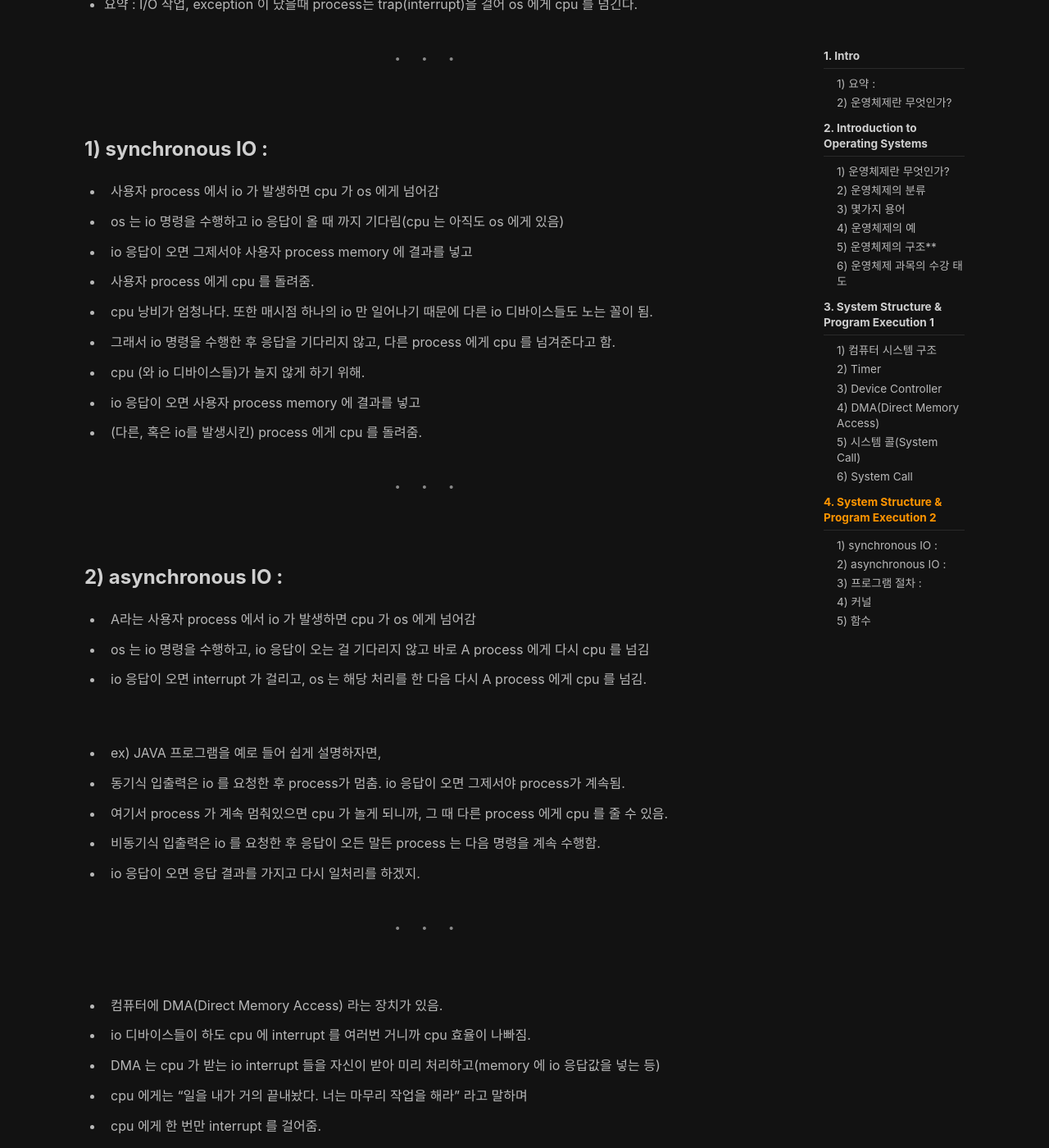
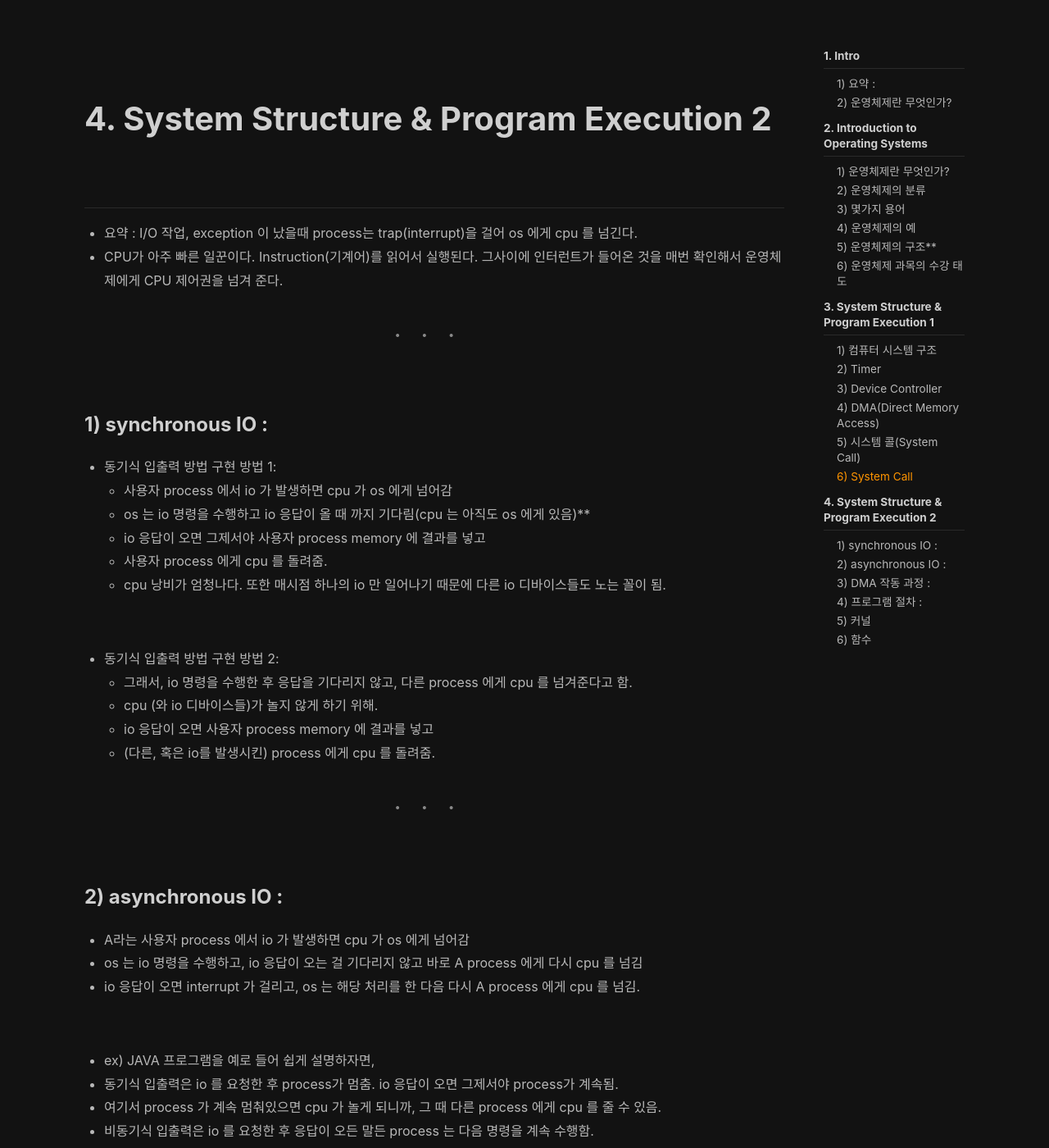
Before and after one commit to wogjs0911/wogjs0911.github.io, a Jekyll site: the page built from _posts/2023-02-11-Operating System.md, in a window 1280 px wide and 1400 px high, scrolled down 12975 px. Shown: the whole window at 82% size. Built offline with Jekyll 4.4.1, drawn with Linux system fonts in a browser that asks for light colours; nearby versions of some CDN libraries; comment, search, counter and statistics services are not loaded; some of the changed text lies outside the part shown.

Commit message:
week12 day6_2

```diff
--- a/_posts/2023-02-11-Operating System.md
+++ b/_posts/2023-02-11-Operating System.md
@@ -366,11 +366,21 @@
 	- CPU는 매 클럭마다 인터럽트 들어온게 있는지를 확인함
 
 <br>
-- 광의의 인터럽트 :
-- (협의의)Interrupt : 하드웨어가 발생시킨 인터럽트(타이머, I/O 컨트롤러)
+- 인터럽트의 개념 종류 :
+
+<br>
+- 넓은 의미의 인터럽트 :
+	- 하드웨어가 발생시킨 인터럽트
+<br>
+- 좁은 의미의 Interrupt : (타이머, I/O 컨트롤러)에도 인터럽트가 있다.
 	- Trap(소프트웨어 인터럽트)
-	- Exception: 프로그램이 오류를 범한 경우
-	- System Call: 프로그램이 커널 함수를 호출하는 경우
+		- Exception: 프로그램이 오류를 범한 경우
+		- System Call: 프로그램이 커널 함수를 호출하는 경우
+
+---
+
+<br>
+- 인터럽트의 종류 :
 
 <br>
 - 벡터(인터럽트 '처리 루틴'의 '주소'를 갖고 있음) → 인터럽트 처리 루틴 → 인터럽트 처리
@@ -392,40 +402,40 @@
 
 
 
+
+
 ---
+
+
+
+
+
 
 <br><br>
 # 4. System Structure & Program Execution 2
 
 
 - 요약 : I/O 작업, exception 이 났을때 process는 trap(interrupt)을 걸어 os 에게 cpu 를 넘긴다.
-
+- CPU가 아주 빠른 일꾼이다. Instruction(기계어)를 읽어서 실행된다. 그사이에 인터런트가 들어온 것을 매번 확인해서 운영체제에게 CPU 제어권을 넘겨 준다.
 
 ---
 
 <br>
 ### 1) synchronous IO :
 
-- 사용자 process 에서 io 가 발생하면 cpu 가 os 에게 넘어감
+- 동기식 입출력 방법 구현 방법 1:
+	- 사용자 process 에서 io 가 발생하면 cpu 가 os 에게 넘어감
+	- os 는 io 명령을 수행하고 io 응답이 올 때 까지 기다림(cpu 는 아직도 os 에게 있음)**
+	- io 응답이 오면 그제서야 사용자 process memory 에 결과를 넣고
+	- 사용자 process 에게 cpu 를 돌려줌.
+	- cpu 낭비가 엄청나다. 또한 매시점 하나의 io 만 일어나기 때문에 다른 io 디바이스들도 노는 꼴이 됨.
 
-- os 는 io 명령을 수행하고 io 응답이 올 때 까지 기다림(cpu 는 아직도 os 에게 있음)
-
-- io 응답이 오면 그제서야 사용자 process memory 에 결과를 넣고
-
-- 사용자 process 에게 cpu 를 돌려줌.
-
-- cpu 낭비가 엄청나다. 또한 매시점 하나의 io 만 일어나기 때문에 다른 io 디바이스들도 노는 꼴이 됨.
-
-
-
-- 그래서 io 명령을 수행한 후 응답을 기다리지 않고, 다른 process 에게 cpu 를 넘겨준다고 함.
-
-- cpu (와 io 디바이스들)가 놀지 않게 하기 위해.
-
-- io 응답이 오면 사용자 process memory 에 결과를 넣고
-
-- (다른, 혹은 io를 발생시킨) process 에게 cpu 를 돌려줌.
-
+<br>
+- 동기식 입출력 방법 구현 방법 2:
+	- 그래서, io 명령을 수행한 후 응답을 기다리지 않고, 다른 process 에게 cpu 를 넘겨준다고 함.
+	- cpu (와 io 디바이스들)가 놀지 않게 하기 위해.
+	- io 응답이 오면 사용자 process memory 에 결과를 넣고
+	- (다른, 혹은 io를 발생시킨) process 에게 cpu 를 돌려줌.
 
 
 ---
@@ -434,37 +444,26 @@
 ### 2) asynchronous IO :
 
 - A라는 사용자 process 에서 io 가 발생하면 cpu 가 os 에게 넘어감
-
 - os 는 io 명령을 수행하고, io 응답이 오는 걸 기다리지 않고 바로 A process 에게 다시 cpu 를 넘김
-
 - io 응답이 오면 interrupt 가 걸리고, os 는 해당 처리를 한 다음 다시 A process 에게 cpu 를 넘김.
 
 
 <br>
 - ex) JAVA 프로그램을 예로 들어 쉽게 설명하자면,
-
 - 동기식 입출력은 io 를 요청한 후 process가 멈춤. io 응답이 오면 그제서야 process가 계속됨.
-
 - 여기서 process 가 계속 멈춰있으면 cpu 가 놀게 되니까, 그 때 다른 process 에게 cpu 를 줄 수 있음.
-
 - 비동기식 입출력은 io 를 요청한 후 응답이 오든 말든 process 는 다음 명령을 계속 수행함.
-
 - io 응답이 오면 응답 결과를 가지고 다시 일처리를 하겠지.
 
 ---
 
 <br>
+### 3) DMA  작동 과정 :
 
 - 컴퓨터에 DMA(Direct Memory Access) 라는 장치가 있음.
-
 - io 디바이스들이 하도 cpu 에 interrupt 를 여러번 거니까 cpu 효율이 나빠짐.
-
 - DMA 는 cpu 가 받는 io interrupt 들을 자신이 받아 미리 처리하고(memory 에 io 응답값을 넣는 등)
-
-- cpu 에게는 "일을 내가 거의 끝내놨다. 너는 마무리 작업을 해라" 라고 말하며
-
-- cpu 에게 한 번만 interrupt 를 걸어줌.
-
+- cpu 에게는 "일을 내가 거의 끝내놨다. 너는 마무리 작업을 해라" 라고 말하며 cpu 에게 한 번만 interrupt 를 걸어줌.
 - 이렇게 cpu 의 부담을 줄여주는 것이 DMA.
 
 
@@ -472,31 +471,20 @@
 
 <br>
 
-- 예를 들어 키보드의 키 하나를 누르면 1byte 정보가 키보드 버퍼에 쌓이고
-
+- 예를 들어, 키보드의 키 하나를 누르면 1byte 정보가 키보드 버퍼에 쌓이고
 - 키보드의 device controller 가 cpu 에 interrupt 를 걸어
-
 - 메모리 내로 방금 생성한 1byte 정보를 복사하라고 요청
-
 - 이런 방식으로 키보드를 사용하면 수많은 interrupt 들이 생성될텐데,
-
 - 이 interrupt 들이 계속 cpu 를 방해하면 성능이 떨어짐.
 
 - DMA 는 이런 상황에서 필요함.
-
 - DMA 는 키보드에서 생성한 1byte 에 대한 interrupt 를 자신이 받아서
-
 - 메모리에 직접 정보를 넣음.
-
 - 메모리에 넣은 정보가 특정 단위(페이지 혹은 블럭)를 넘어서면 그제서야 DMA 가
 
 - cpu 에게 "네가 할 일 내가 미리 끝내놓음. 나머지 작업 네가 처리하셈" 라고 말하며
-
 - cpu 에게 한 번 interrupt 를 걸어줌.
-
 - DMA 덕분에 cpu 가 interrupt 당하는 빈도가 줄어 성능이 향상됨.
-
-
 - DMA 는 메모리에 직접 접근이 가능함(그래서 io 응답 처리가 가능함)
 
 
@@ -505,47 +493,34 @@
 ---
 
 <br>
-### 3) 프로그램 절차 :
+### 4) 프로그램 절차 :
 
 - 아래는 프로그램이 어떻게 실행되는지 그 절차를 설명함.
+- 프로그램은 실행파일 형태(binary)로 disk 에 저장되어 있음.
+- 프로그램이 실행되면 프로그램의 binary 가 memory 에 올라가게 됨.
+- memory 에 올라갈 때, 각 프로그램들은 memory에 각자의 memory 공간을 할당받게 됨.(프로그램이 memory 에 올라가 있어야 cpu 가 실행할 수 있으니까)
+- memory 공간은 주소를 갖고 있음
+- 각 프로그램들이 할당받은 공간의 주소는10,
 
-- 프로그램은 실행파일 형태(binary)로 disk 에 저장되어 있음.
-
-- 프로그램이 실행되면 프로그램의 binary 가 memory 에 올라가게 됨.
-
-- memory 에 올라갈 때, 각 프로그램들은 memory에 각자의 memory 공간을 할당받게 됨.(프로그램이 memory 에 올라가 있어야 cpu 가 실행할 수 있으니까)
-
-- memory 공간은 주소를 갖고 있음
-
-- 각 프로그램들이 할당받은 공간의 주소는10, 예를들어
-
-  프로그램A는 2553~6754 이고 프로그램 B는 88552~91502, 12204~53582, 이렇게 예쁘지 않은 주소 공간임. 게다가 나란히 존재하지 않고 쪼개져 있을 가능성이 농후함.
-
-
+<br>
+- 예를들어,
+- 프로그램A는 2553~6754 이고 프로그램 B는 88552~91502, 12204~53582, 이렇게 예쁘지 않은 주소 공간임. 게다가 나란히 존재하지 않고 쪼개져 있을 가능성이 농후함.
 - 하지만 각 프로그램 입장에서는 아주 예쁘게 0부터 1024 처럼 정렬된 공간처럼 보임. 이것이 virtual memory.
-
 - 프로그램은 자신을 실행시키기 위해 할당받은 메모리 공간에 code, data, stack 영역으로 나눈 후 각 영역의 역할에 맞게 사용.
 
 
 <br>
 - code : cpu 에서 실행할 기계어 코드를 넣음.
-
 - data : code 에서 실행할 전역변수 등을 넣는 영역으로 사용.
-
 - stack : code 가 동작할 때 사용하는 stack 영역(함수를 실행하는 데 사용하는 stack 영역) 으로 사용.
 
 - 흔히 쓰이는 JAVA 프로그램의 경우 할당받은 메모리 공간을 메소드, 스택, 힙 영역으로 나눠서 사용.
-
 - 각 프로그램이 할당받은 메모리 공간이 모두 memory 를 차지하고 있지 않음(모두 메모리에 올라가 있지 않음)
-
 - 각 프로그램에서 실제 사용해야 하는 부분만 메모리에 올림. 다 올리면 프로그램에서 안 사용하는 부분까지 올라가게 되어 메모리가 낭비되니까.
-
 - 그럼 메모리 공간에 올라가지 않은 나머지 프로그램부분은 어디에 있을까? 아직 disk 에 있다.
-
 - 즉, disk 에서 프로그램이 실행을 위해 필요한 부분만 읽어 메모리에 넣은 다음 cpu 를 통해 실행시키는 것.
 
 - 다르게 말하면, 메모리에 올라가 있는 프로그램 부분 중에 안 사용하는 부분은 메모리에서 내려와서 다시 disk 로 돌아감
-
 - 커널 역시 프로그램(상시 돌아가는 process)이기 때문에 자신의 메모리 주소 공간을 갖고 있음. 위 이미지에서 흰 색 박스 부분.
 
 
@@ -553,79 +528,58 @@
 ---
 
 <br>
-### 4) 커널
+### 5) 커널
 - 커널은 os 라서 중요하니까 커널의 주소 공간 내용을 구체적으로 살펴보자.
-
 - 커널의 코드 부분에는 다음과 같은 코드들이 들어있음.
-
 - 각 interrupt 를 처리하기 위한 코드(interrutpt 처리 루틴)
-
 - 자원 관리를 위한 코드
-
 - 사용자에게 제공하는 인터페이스 코드
 
 
 <br>
 - data 부분에는 cpu, memory 등 자원 관리하기 위한 자료구조 들이 들어있음.
-
 - 또한 동작하는 process 들을 관리하기 위한 자료구조(PCB) 들이 들어있음.
-
 - 예를 들어 process A 가 cpu 를 얼마나 썼는지, 다음 process 에게 메모리는 얼마나 줘야 하는지 등
-
 - 이걸 보고 PCB(Process Control Block) 이라고 함.
 
 - 즉 프로그램마다 PCB 가 하나씩 만들어져서 os 가 관리함.
-
 - 그리고 그것이 (위 그림처럼) data 영역에 들어있음.
-
 
 
 <br>
 - os(kernel) 역시 함수 구조로 짜여있기 때문에 함수나 return 등의 구조를 사용하기 위한 stack 영역을 사용.
-
 - 사용자 process 들이 os 에 system call 을 하면 그것을 각 process 당 커널 스택으로 정리함.
-
 - 예를 들어 process A 가 system call 을 하고 process B 역시 system call 을 하면
-
 - 그것들을 각 process 에 맞게 process A 의 커널스택, process B 의 커널스택으로 관리한다고 함. 솔직히 이해는 안 가는데 자세한 내용을 뒤에서 한다고 함.
 
 
 ---
 
 <br>
-### 5) 함수
+### 6) 함수
 - 프로그램은 함수로 이루어짐.
-
 - C로 짜든 JAVA 로 짜든 프로그램은 함수로 구성됨.
-
 - 프로그램을 구성하는 함수는 총 세 가지 종류가 있음.
 
 
 <br>
 - 사용자 정의 함수 : 코드 내에 사용자가 직접 만든 함수. myfunc 같은 것이다.
-
 - 라이브러리 함수 : 라이브러리를 통해 불러온(import) 함수 혹은 내장 함수.
-
 - 커널 함수 : os 가 정의함, os 프로그램의 함수. 즉 system call.
 
-- 예를 들어 read("/home/eyeballs/README.md") 라는 함수를 실행하면
-
+- 예를 들어, read("/home/eyeballs/README.md") 라는 함수를 실행하면
 - 해당 path 의 file 을 읽어달라는 명령이 실행되는데
-
 - 이 때 system call 이 불림. 이 system call 에 의해 실행되는 (실질적으로 device 에 가서 읽는) 함수는 os 에서 제공해주는 함수임.
 
 
 
 - 사용자 정의 함수, 라이브러리 함수는 process 가 할당받은 메모리 공간의 code 영역에 들어감.
-
 - 커널 함수는 os 이 갖고 있는 kernal 메모리 공간의 code 영역에 들어감.
 
 
 
 - 따라서 사용자 정의 함수, 라이브러리 함수를 실행할 때는
-
 - cpu interrupt 가 걸리지 않고 자기 메모리 공간 내에서 계속 실행이 가능
-
 - 커널 함수(system call)를 실행할 때는 interrupt 가 걸림.
 
 
@@ -638,5 +592,4 @@
 
 <br>
 - 빨간색 선은 프로그램이 cpu 를 잡고 있을 때
-
 - 파란색 선은 os(커널)가 cpu 를 잡고 있을 때
```
